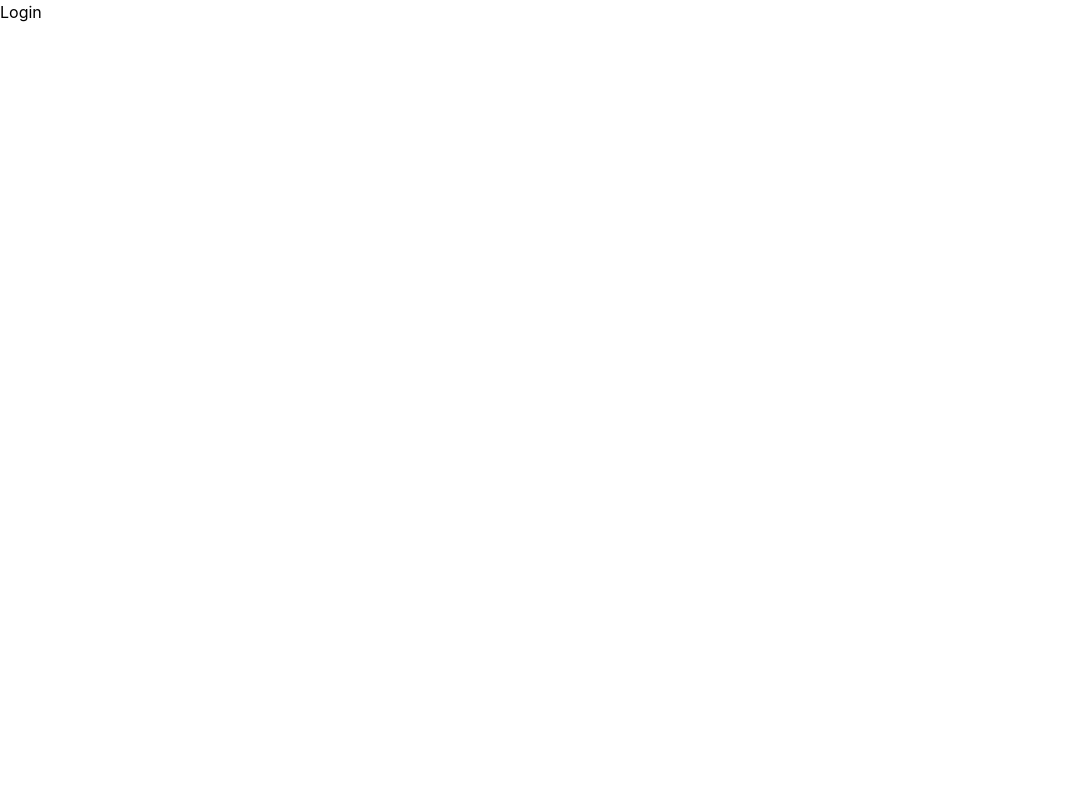
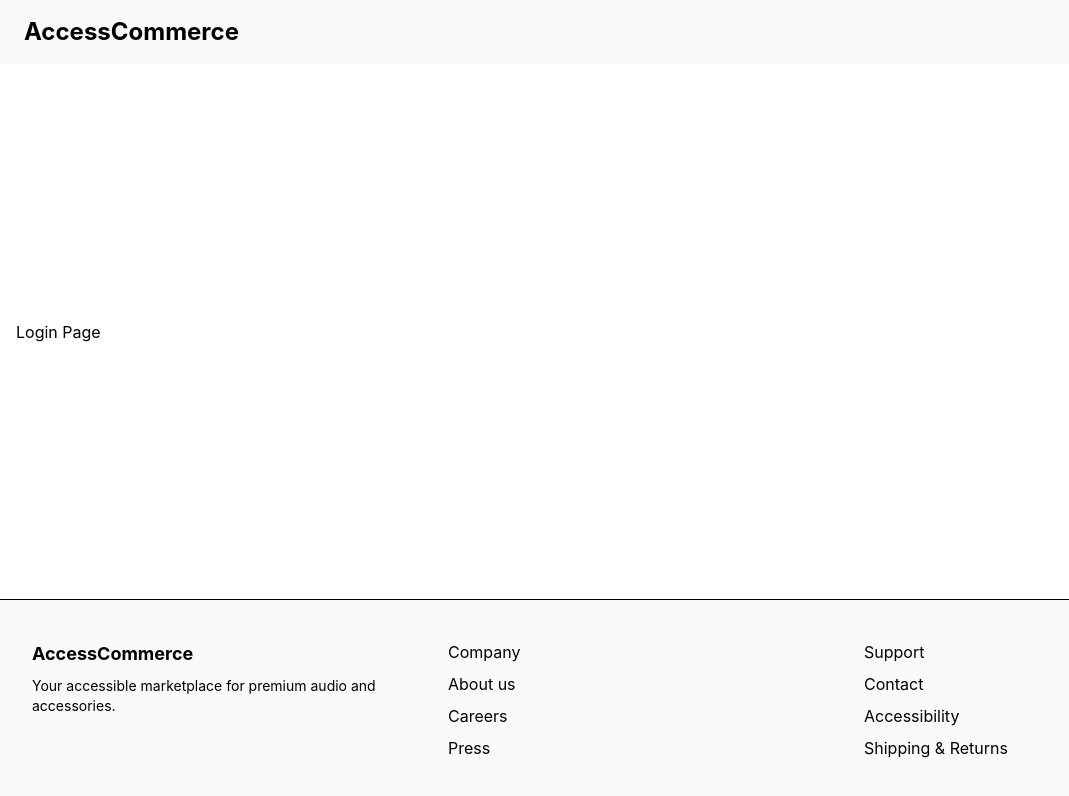
Before and after one commit to webdev2026org/Automate, a React (Vite) app: page /login in a window 1280 px wide. Shown: the top 796 px of the page, without its empty margins (0-1069 px from the left). Built offline with nearby package versions, Linux system fonts and the light colour scheme.

Commit message:
Checkpoint from VS Code for cloud agent session

```diff
--- a/src/layouts/loginSignUp/Login.jsx
+++ b/src/layouts/loginSignUp/Login.jsx
@@ -1,8 +1,19 @@
-import React from 'react'
+import Navbar from "../global/Navbar"
+import Footer from "../global/Footer"
+
 
 function Login() {
   return (
-    <div>Login</div>
+    <div className='app-container flex flex-col min-h-screen justify-between'>
+   <Navbar
+   showSearchBar={false}
+   showmenuOtions={false}
+   breadcrumbItems={[]}
+   showCartIcon={false}
+   />
+    <main className='container mx-auto px-4 py-8'> Login Page</main>
+   <Footer/>
+    </div>
   )
 }
 
```
